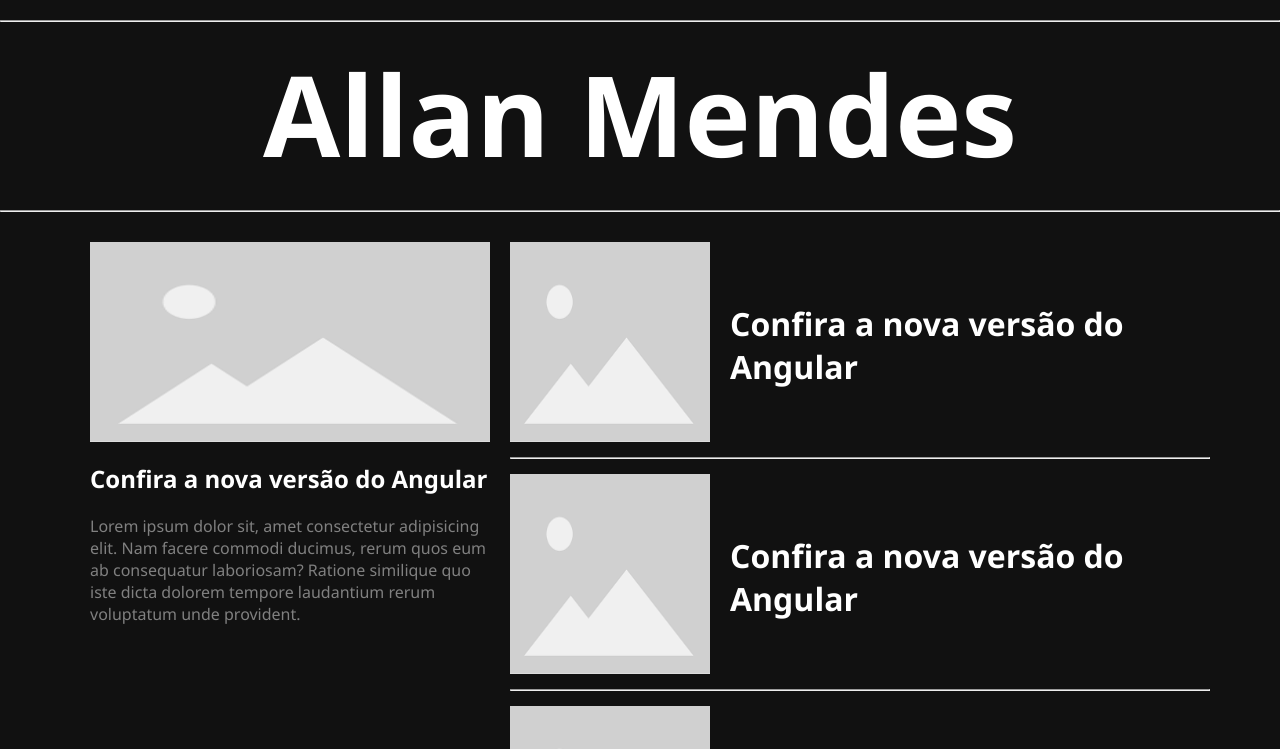
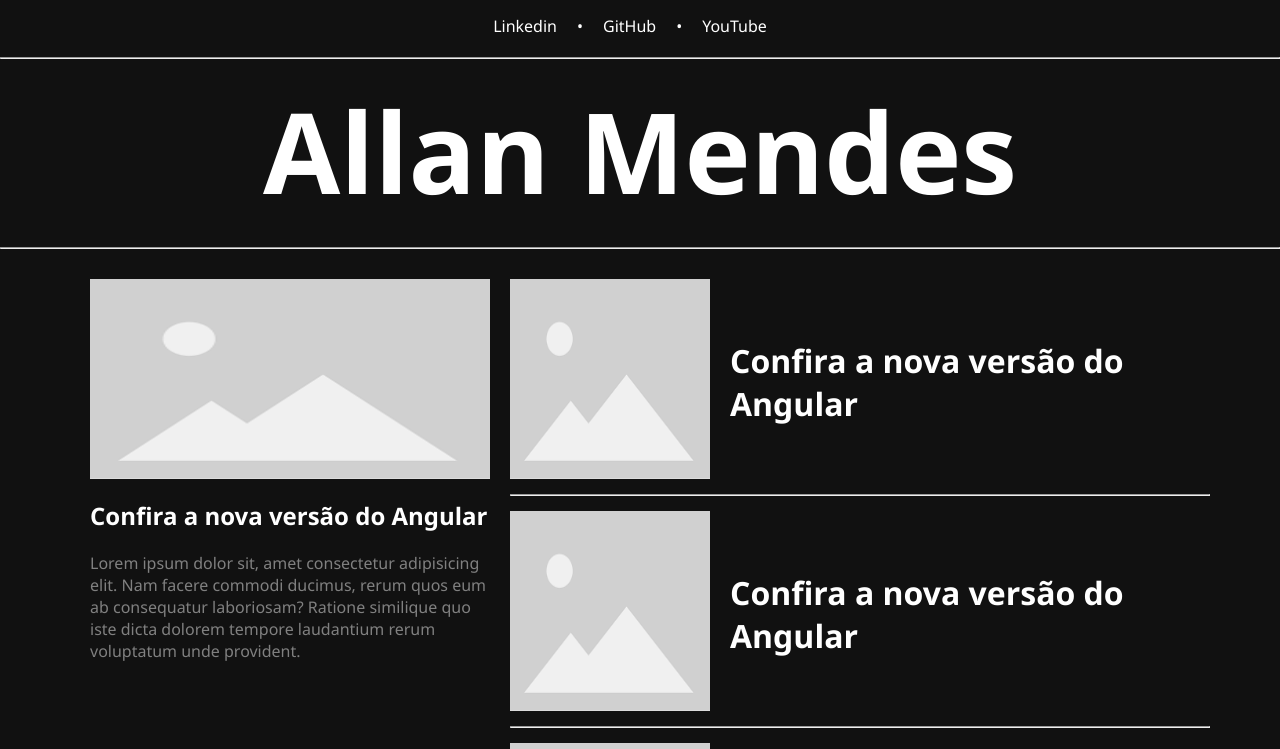
Before and after one commit to allan516/blog, an Angular app: page / in a window 1280 px wide. Shown: the top 749 px of the page. Built offline with nearby package versions, Linux system fonts and the light colour scheme.

Commit message:
feat: create menu-bar-component

```diff
--- a/src/app/components/menu-bar/menu-bar.component.css
+++ b/src/app/components/menu-bar/menu-bar.component.css
@@ -0,0 +1,9 @@
+.container-menu-bar > ul {
+  display: flex;
+  flex-direction: row;
+  list-style: none;
+}
+
+.container-menu-bar > ul > li {
+  margin-right: 20px;
+}
--- a/src/app/components/menu-bar/menu-bar.component.html
+++ b/src/app/components/menu-bar/menu-bar.component.html
@@ -1 +1,9 @@
-<p>menu-bar works!</p>
+<div class="container-menu-bar">
+  <ul>
+    <li><a href="#">Linkedin</a></li>
+    <li><span>•</span></li>
+    <li><a href="#">GitHub</a></li>
+    <li><span>•</span></li>
+    <li><a href="#">YouTube</a></li>
+  </ul>
+</div>
--- a/src/app/pages/home/home.component.css
+++ b/src/app/pages/home/home.component.css
@@ -4,3 +4,9 @@
   margin-top: 30px;
   justify-content: center;
 }
+
+header {
+  margin-top: 15px;
+  display: flex;
+  justify-content: center;
+}
--- a/src/app/pages/home/home.component.html
+++ b/src/app/pages/home/home.component.html
@@ -1,3 +1,6 @@
+<header>
+  <app-menu-bar></app-menu-bar>
+</header>
 <app-menu-title></app-menu-title>
 <div class="container-articles">
   <div class="articles-main">
```
